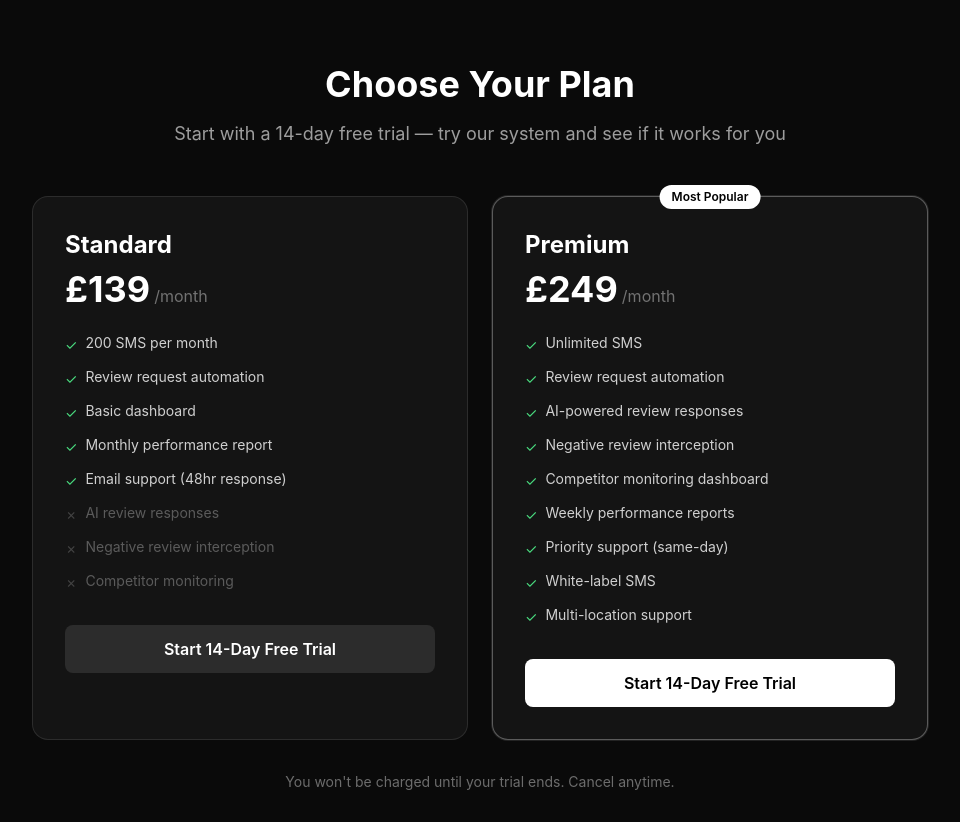
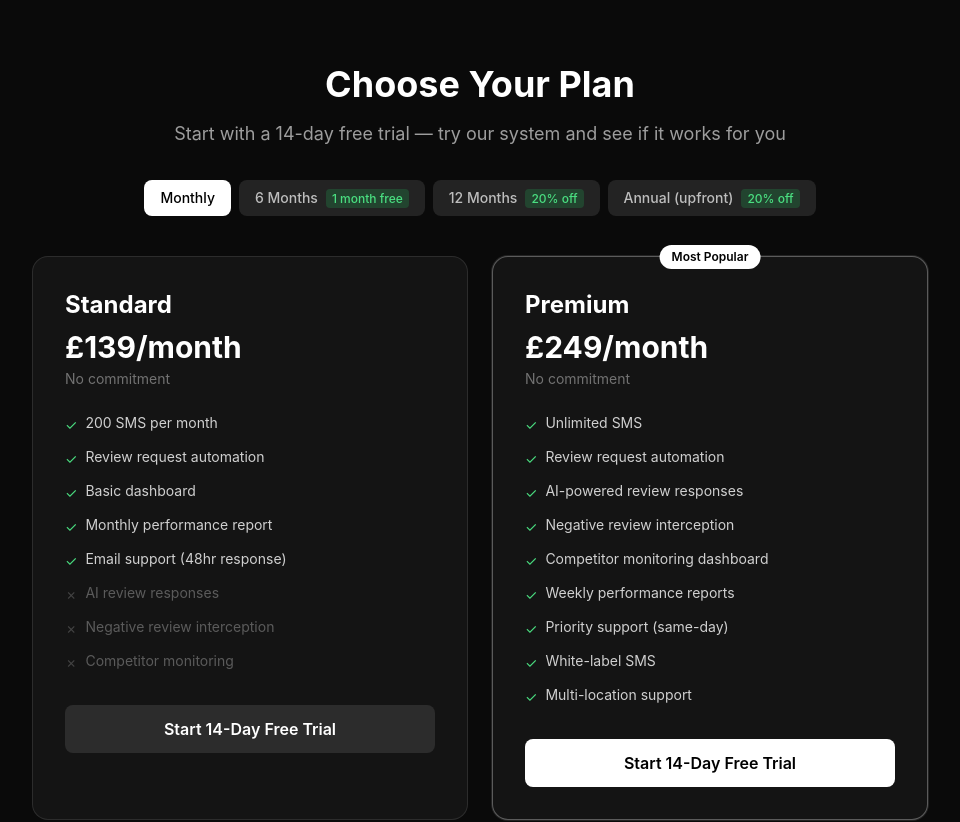
Before and after one commit to Rg-district/arkai, a Next.js app: page /pricing in a window 1280 px wide. Shown: the top 822 px of the page, without its empty margins (160-1120 px from the left). Built offline with nearby package versions, Linux system fonts and the light colour scheme.

Commit message:
feat: Add commitment pricing tiers (6-month, 12-month options)

```diff
--- a/app/pricing/page.tsx
+++ b/app/pricing/page.tsx
@@ -3,11 +3,18 @@
 import { useState, Suspense } from 'react';
 import { useSearchParams } from 'next/navigation';
 
+type BillingCycle = 'monthly' | '6month' | '12month-monthly' | '12month-annual';
+
 const plans = [
   {
     name: 'Standard',
-    price: 139,
-    priceId: 'price_1TAd3oEL6yquQGHSFWHuuBOQ',
+    monthlyPrice: 139,
+    prices: {
+      monthly: { amount: 139, priceId: 'price_1TAd3oEL6yquQGHSFWHuuBOQ', label: '£139/month', sublabel: 'No commitment' },
+      '6month': { amount: 695, priceId: 'price_standard_6month', label: '£695 upfront', sublabel: '6 months (1st month free)' },
+      '12month-monthly': { amount: 111, priceId: 'price_standard_12month_monthly', label: '£111/month', sublabel: '12-month commitment (20% off)' },
+      '12month-annual': { amount: 1334, priceId: 'price_standard_12month_annual', label: '£1,334 upfront', sublabel: '12 months (20% off)' },
+    },
     features: [
       '200 SMS per month',
       'Review request automation',
@@ -23,8 +30,13 @@ const plans = [
   },
   {
     name: 'Premium',
-    price: 249,
-    priceId: 'price_1TAd3xEL6yquQGHS7fZdxLD3',
+    monthlyPrice: 249,
+    prices: {
+      monthly: { amount: 249, priceId: 'price_1TAd3xEL6yquQGHS7fZdxLD3', label: '£249/month', sublabel: 'No commitment' },
+      '6month': { amount: 1245, priceId: 'price_premium_6month', label: '£1,245 upfront', sublabel: '6 months (1st month free)' },
+      '12month-monthly': { amount: 199, priceId: 'price_premium_12month_monthly', label: '£199/month', sublabel: '12-month commitment (20% off)' },
+      '12month-annual': { amount: 2390, priceId: 'price_premium_12month_annual', label: '£2,390 upfront', sublabel: '12 months (20% off)' },
+    },
     popular: true,
     features: [
       'Unlimited SMS',
@@ -41,11 +53,19 @@ const plans = [
   },
 ];
 
+const billingOptions: { value: BillingCycle; label: string; badge?: string }[] = [
+  { value: 'monthly', label: 'Monthly' },
+  { value: '6month', label: '6 Months', badge: '1 month free' },
+  { value: '12month-monthly', label: '12 Months', badge: '20% off' },
+  { value: '12month-annual', label: 'Annual (upfront)', badge: '20% off' },
+];
+
 function PricingContent() {
   const searchParams = useSearchParams();
   const email = searchParams.get('email') || '';
   const restaurant = searchParams.get('restaurant') || '';
   const [loading, setLoading] = useState<string | null>(null);
+  const [billingCycle, setBillingCycle] = useState<BillingCycle>('monthly');
 
   const handleSelectPlan = async (priceId: string) => {
     setLoading(priceId);
@@ -78,15 +98,43 @@ function PricingContent() {
 
   return (
     <div className="max-w-4xl mx-auto">
-      <div className="text-center mb-12">
+      <div className="text-center mb-8">
         <h1 className="text-4xl font-bold mb-4">Choose Your Plan</h1>
         <p className="text-white/60 text-lg">
           Start with a 14-day free trial — try our system and see if it works for you
         </p>
       </div>
 
+      {/* Billing Cycle Selector */}
+      <div className="flex flex-wrap justify-center gap-2 mb-10">
+        {billingOptions.map((option) => (
+          <button
+            key={option.value}
+            onClick={() => setBillingCycle(option.value)}
+            className={`relative px-4 py-2 rounded-lg text-sm font-medium transition-all ${
+              billingCycle === option.value
+                ? 'bg-white text-black'
+                : 'bg-white/10 text-white/70 hover:bg-white/20'
+            }`}
+          >
+            {option.label}
+            {option.badge && (
+              <span className={`ml-2 text-xs px-1.5 py-0.5 rounded ${
+                billingCycle === option.value
+                  ? 'bg-green-500 text-white'
+                  : 'bg-green-500/20 text-green-400'
+              }`}>
+                {option.badge}
+              </span>
+            )}
+          </button>
+        ))}
+      </div>
+
       <div className="grid md:grid-cols-2 gap-6">
-        {plans.map((plan) => (
+        {plans.map((plan) => {
+          const currentPrice = plan.prices[billingCycle];
+          return (
             <div
               key={plan.name}
               className={`relative bg-[#141414] border rounded-2xl p-8 ${
@@ -102,10 +150,18 @@ function PricingContent() {
               )}
 
               <h2 className="text-2xl font-bold mb-2">{plan.name}</h2>
-            <div className="flex items-baseline gap-1 mb-6">
-              <span className="text-4xl font-bold">£{plan.price}</span>
-              <span className="text-white/40">/month</span>
+              <div className="mb-1">
+                <span className="text-3xl font-bold">{currentPrice.label}</span>
               </div>
+              <p className="text-white/40 text-sm mb-6">{currentPrice.sublabel}</p>
+
+              {billingCycle !== 'monthly' && (
+                <p className="text-green-400 text-sm mb-4">
+                  {billingCycle === '6month'
+                    ? `Save £${plan.monthlyPrice} (1 month free)`
+                    : `Save £${Math.round(plan.monthlyPrice * 12 * 0.2)}/year (20% off)`}
+                </p>
+              )}
 
               <ul className="space-y-3 mb-8">
                 {plan.features.map((feature) => (
@@ -123,7 +179,7 @@ function PricingContent() {
               </ul>
 
               <button
-              onClick={() => handleSelectPlan(plan.priceId)}
+                onClick={() => handleSelectPlan(currentPrice.priceId)}
                 disabled={loading !== null}
                 className={`w-full py-3 rounded-lg font-semibold transition-colors ${
                   plan.popular
@@ -131,14 +187,15 @@ function PricingContent() {
                     : 'bg-white/10 text-white hover:bg-white/20'
                 } disabled:opacity-50`}
               >
-              {loading === plan.priceId ? 'Loading...' : 'Start 14-Day Free Trial'}
+                {loading === currentPrice.priceId ? 'Loading...' : 'Start 14-Day Free Trial'}
               </button>
             </div>
-        ))}
+          );
+        })}
       </div>
 
       <p className="text-center text-sm text-white/40 mt-8">
-        You won&apos;t be charged until your trial ends. Cancel anytime.
+        You won&apos;t be charged until your trial ends. Cancel anytime during trial.
       </p>
     </div>
   );
```
Lines whose indentation alone changed are shown as unchanged.
